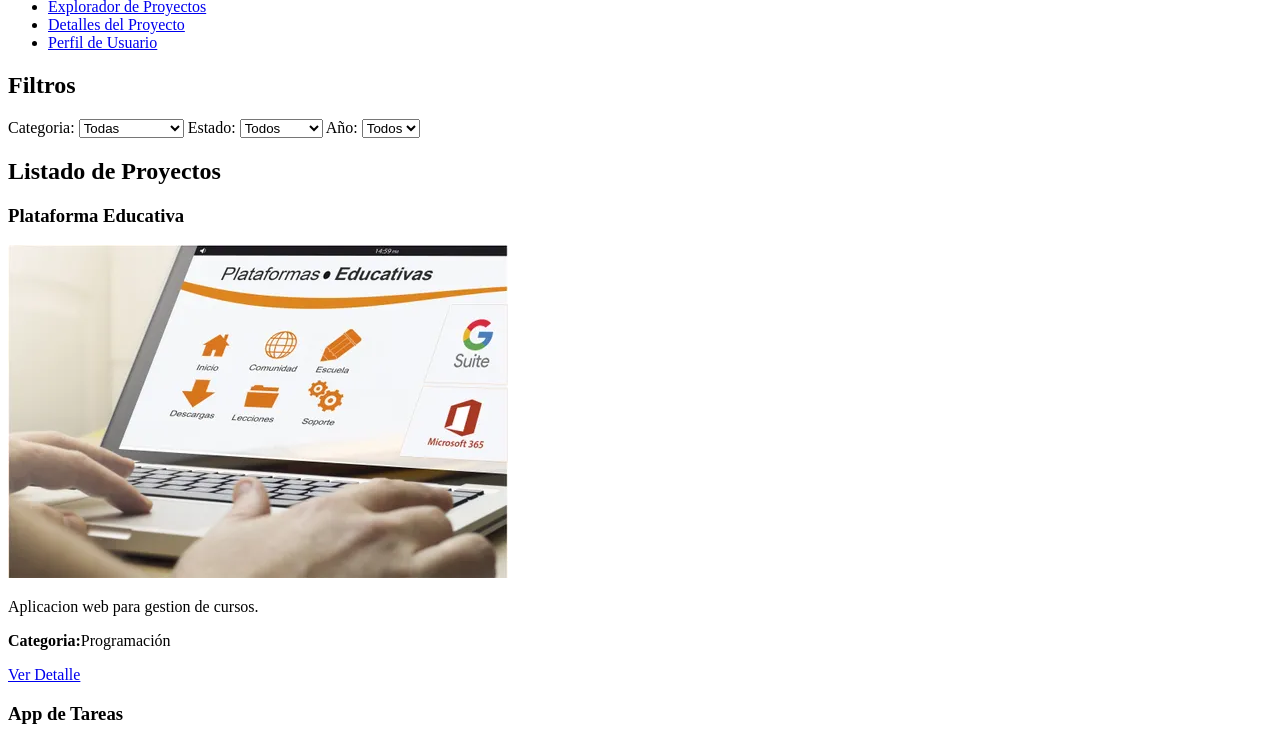
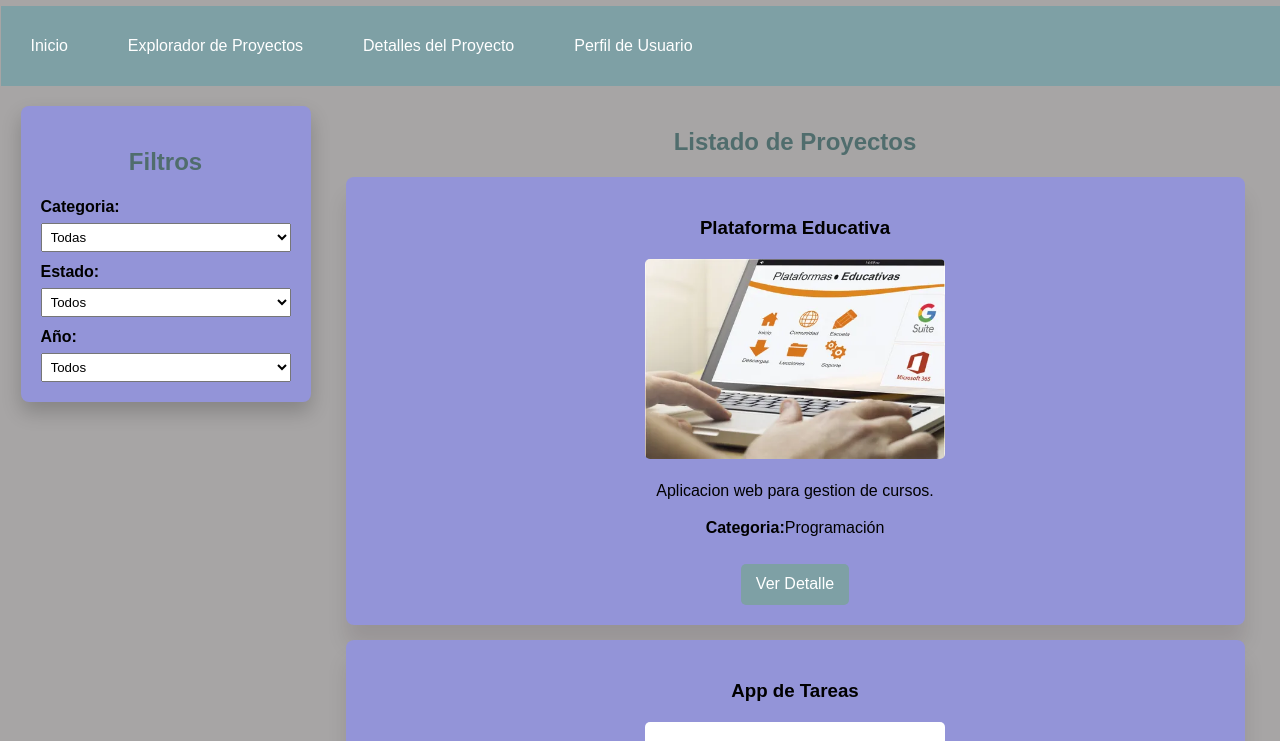
Before and after one commit to coqu1To154/TP01HTMLCSSGrupo01PV2026, a plain HTML site: page proyectos.html in a window 1280 px wide. Shown: the part 100-841 px from the top of the page. Drawn offline with Linux system fonts and the light colour scheme.

Commit message:
Agrego arch proyectos.css FrancoPonce

```diff
--- /dev/null
+++ b/proyectos.css
@@ -0,0 +1,145 @@
+body {
+    margin: 0.5px;
+    background-color: rgb(167, 165, 165);
+    line-height: 1.3;
+    font-family: "Google Sans", sans-serif;
+}
+
+
+header h1 {
+    text-align: center;
+    font-size: 2.5em;
+    text-shadow: 0px 0px 20px rgb(66, 243, 205);
+}
+
+
+nav ul {
+    list-style-type: none;
+    background-color: #7ea0a5;
+    padding: 0px;
+    margin: 0px;
+    overflow: hidden;
+}
+
+nav li {
+    float: left;
+}
+
+nav a {
+    color: white;
+    text-decoration: none;
+    padding: 30px;
+    display: block;
+    text-align: center;
+}
+
+nav a:hover {
+    background-color: hsl(188, 22%, 48%);
+}
+
+
+main {
+    display: flex;
+    padding: 20px;
+    gap: 20px;
+}
+
+
+aside {
+    background-color: rgb(147, 148, 216);
+    padding: 20px;
+    border-radius: 8px;
+    width: 250px;
+    height: fit-content;
+    box-shadow: 0px 10px 20px rgba(0,0,0,0.2);
+}
+
+
+aside h2 {
+    text-align: center;
+    color: rgb(80, 109, 109);
+}
+
+
+aside label {
+    display: block;
+    margin-top: 10px;
+    font-weight: bold;
+}
+
+
+aside select {
+    width: 100%;
+    padding: 5px;
+    margin-top: 5px;
+}
+
+
+section {
+    flex: 1;
+}
+
+section h2 {
+    text-align: center;
+    color: rgb(80, 109, 109);
+}
+
+
+article {
+    background-color: rgb(147, 148, 216);
+    padding: 20px;
+    border-radius: 8px;
+    box-shadow: 0px 20px 20px rgba(27, 2, 19, 0.1);
+    margin: 15px;
+    text-align: center;
+    transition: transform 0.3s;
+}
+
+article:hover {
+    transform: scale(1.05);
+    animation-name: colorChange;
+    animation-duration: 5s;
+    animation-iteration-count: infinite;
+}
+
+article img {
+    width: 100%;
+    max-width: 300px;
+    border-radius: 5px;
+}
+
+
+article a {
+    display: inline-block;
+    margin-top: 10px;
+    padding: 10px 15px;
+    background-color: #7ea0a5;
+    color: white;
+    text-decoration: none;
+    border-radius: 5px;
+}
+
+article a:hover {
+    background-color: hsl(188, 22%, 48%);
+}
+
+
+footer {
+    text-align: center;
+    padding: 10px;
+}
+
+footer p {
+    margin: 5px;
+}
+
+
+@keyframes colorChange {
+    0% { background-color: rgb(255, 89, 89); }
+    20% { background-color: rgb(255, 110, 58); }
+    40% { background-color: rgb(255, 255, 21); }
+    60% { background-color: rgb(85, 255, 85); }
+    80% { background-color: rgb(48, 149, 207); }
+    100% { background-color: rgb(159, 94, 219); }
+    50% { box-shadow: 0px 0px 50px rgb(189, 127, 35); }
+}
--- a/proyectos.html
+++ b/proyectos.html
@@ -3,6 +3,7 @@
 <head>
     <meta charset="UTF-8">
     <meta name="viewport" content="width=device-width, initial-scale=1.0">
+    <link rel="stylesheet" href="proyectos.css">
     <title>Proyectos</title>
 </head>
 <body>
```
